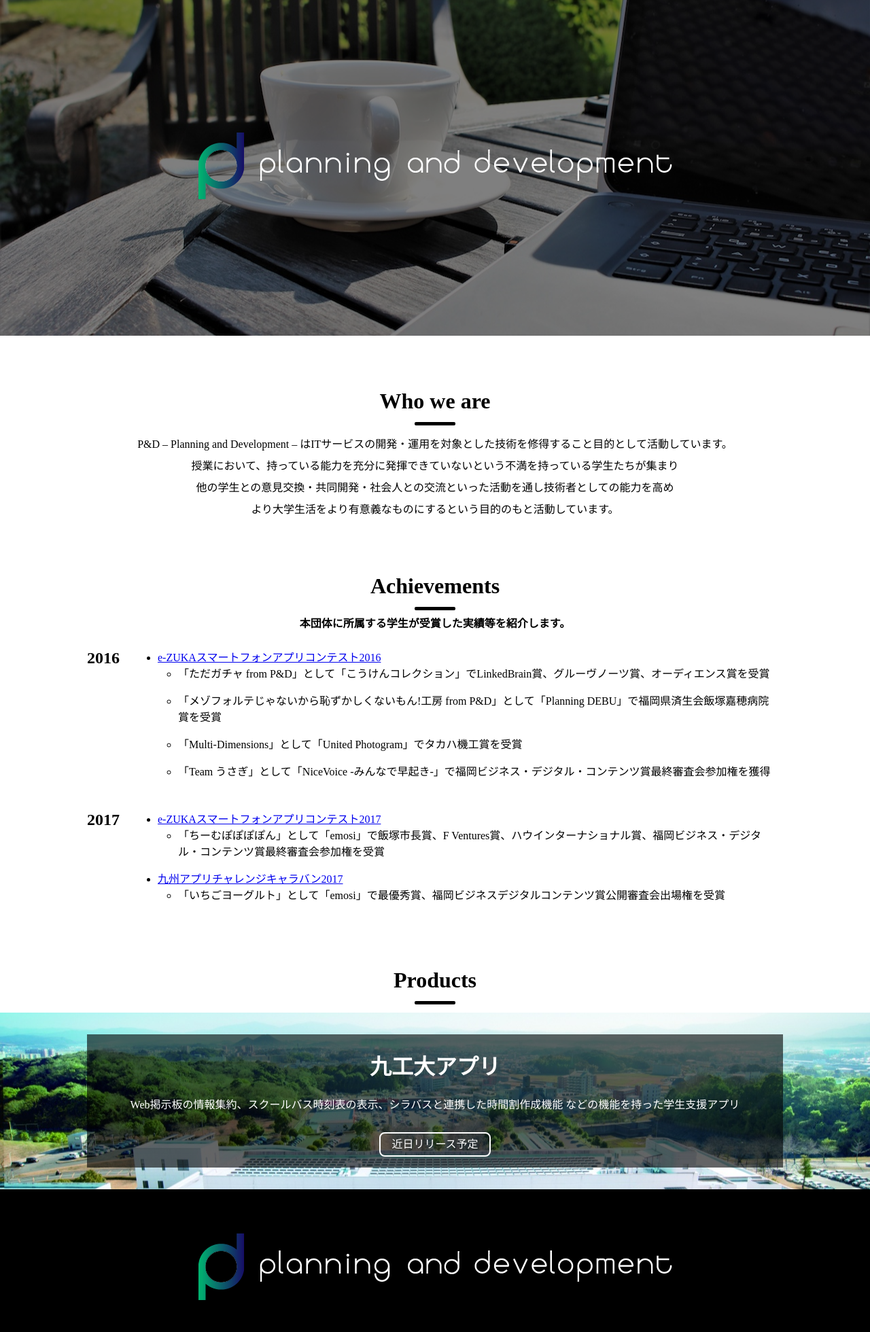
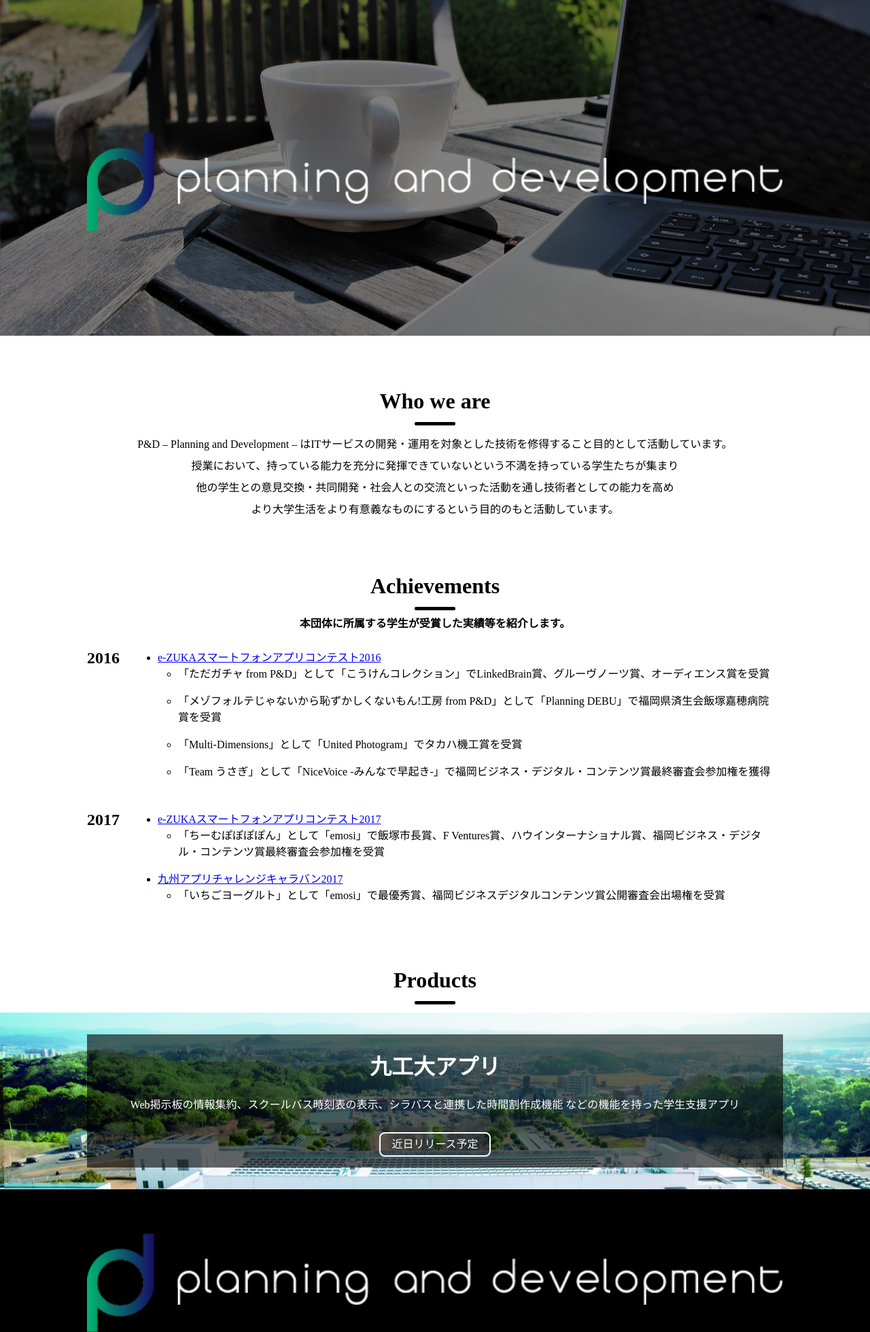
Before and after one commit to planningdev/planningdev.github.io, a website: page index.html in a window 1280 px wide. Shown: the top 1960 px of the page at 68% size. Drawn offline with nearby package versions, Linux system fonts and the light colour scheme.

Commit message:
画像サイズ調整

```diff
--- a/css/layout/_footer.scss
+++ b/css/layout/_footer.scss
@@ -2,6 +2,9 @@
   height: 240px;
   background-color: #000;
   color: #fff;
+  img {
+    width: 80%;
+  }
   &__name {
     font-size: 32px;
     padding: 64px 0;
--- a/css/object/project/_hero.scss
+++ b/css/object/project/_hero.scss
@@ -6,6 +6,9 @@
   background-position: left center;
   background-size: cover;
   font-size: 2em;
+  img {
+    width: 80%;
+  }
   &::before {
     background-color: rgba(0,0,0,0.5);
     /* どの範囲に重ねるかを指定 */
```
Also changed, not shown: css/style.css.
